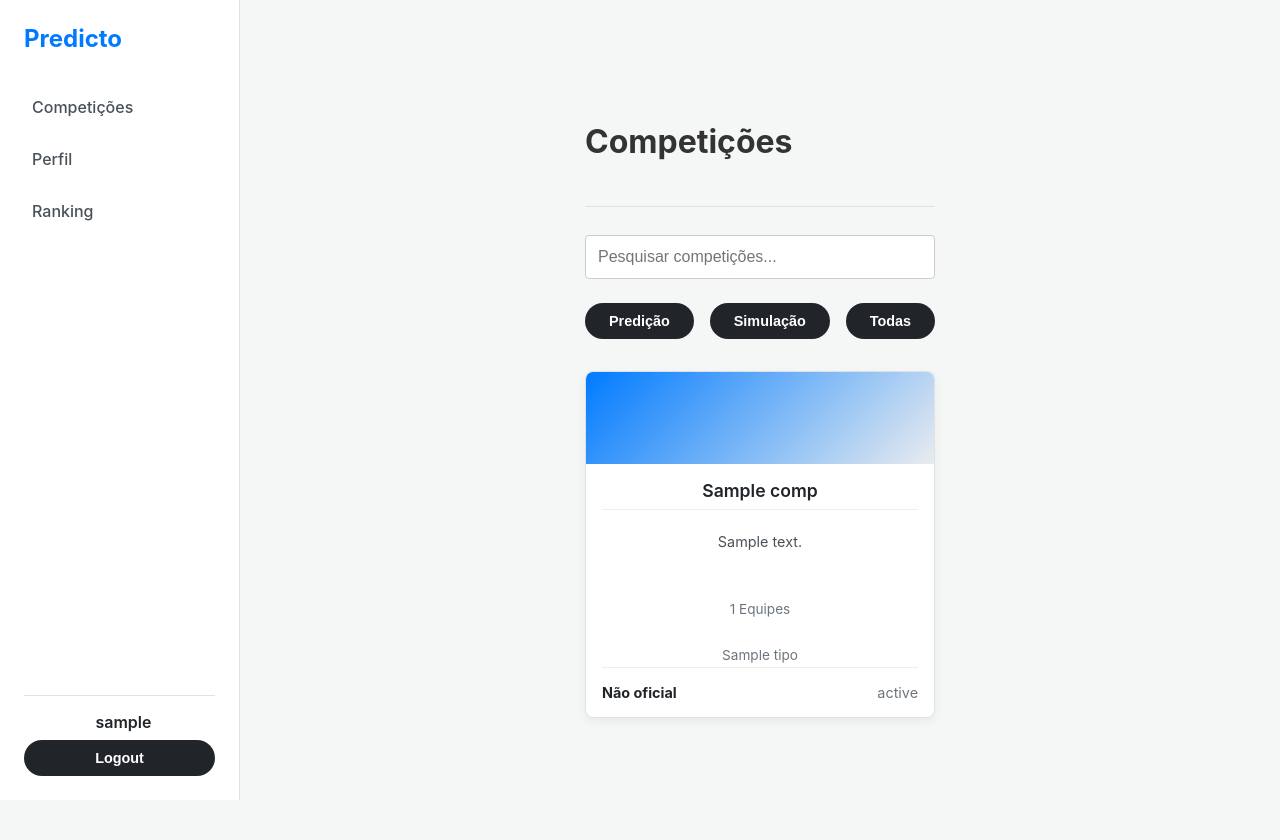
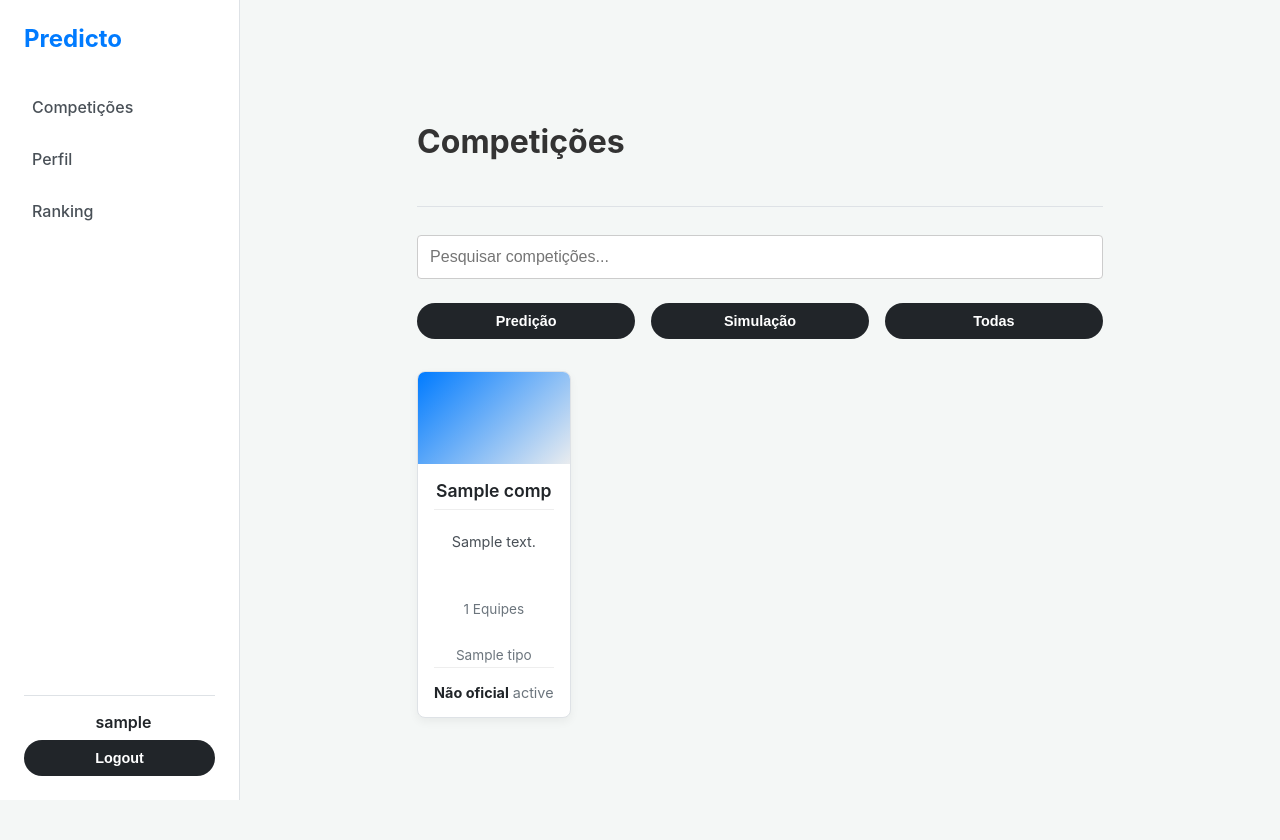
Before and after one commit to vitor-costa-garcia/projeto1bd-ia, a Django app: template sistema_avaliacao_ia/main/templates/comp/comp.html in a window 1280 px wide. Run offline with Django 5.2, Linux system fonts and the light colour scheme; the template is opened without the code that fills it: most values are stand-ins (such as "Sample title", 1, 10 or a date in 2020).

Commit message:
feat: add grid layout for competition cards in the competition page

```diff
--- a/sistema_avaliacao_ia/main/templates/comp/comp.html
+++ b/sistema_avaliacao_ia/main/templates/comp/comp.html
@@ -5,6 +5,14 @@
 
 {% block extra_head %}
     <link rel="stylesheet" href="{% static 'css/comp.css' %}">
+
+    <style>
+        .card-grid {
+            display: grid;
+            grid-template-columns: repeat(4, 1fr);
+            gap: 1.5rem;
+        }
+    </style>
 {% endblock %}
 
 {% block content %}
```
